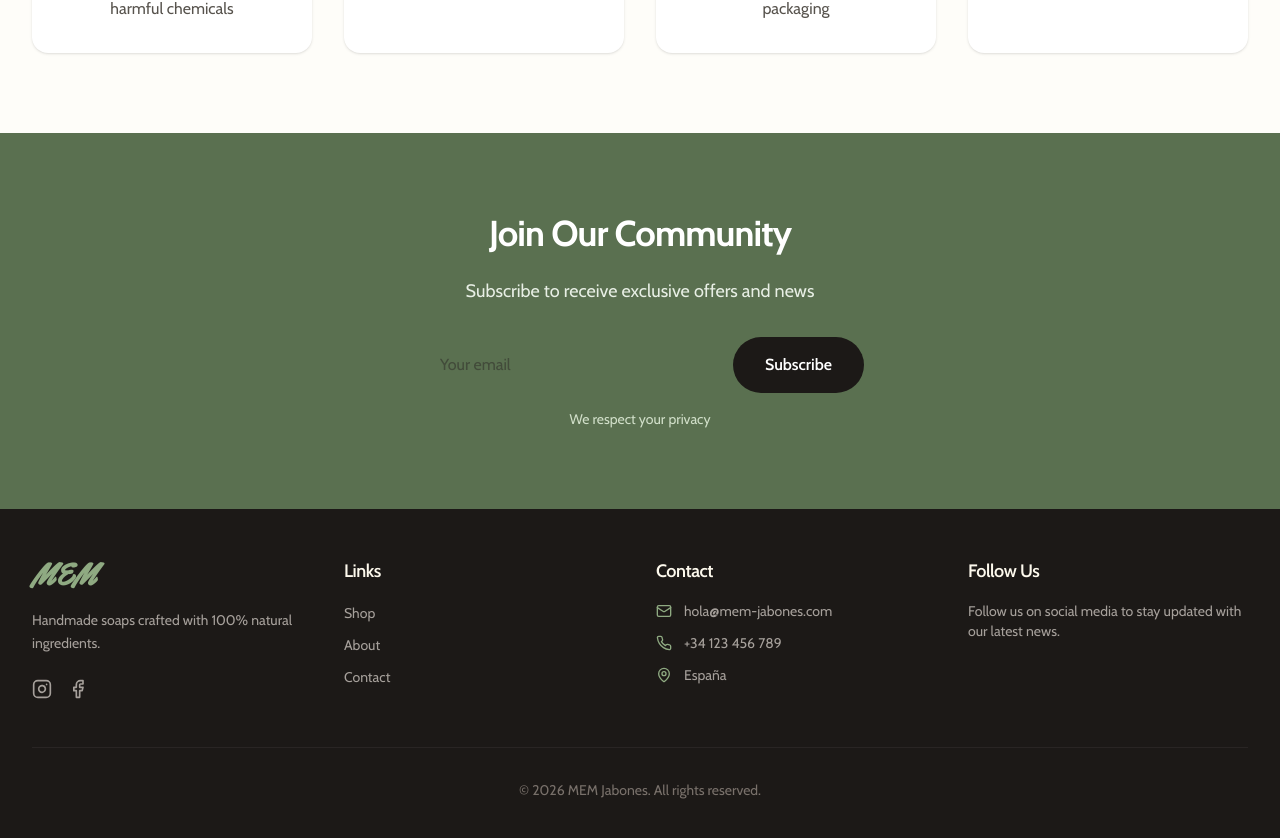
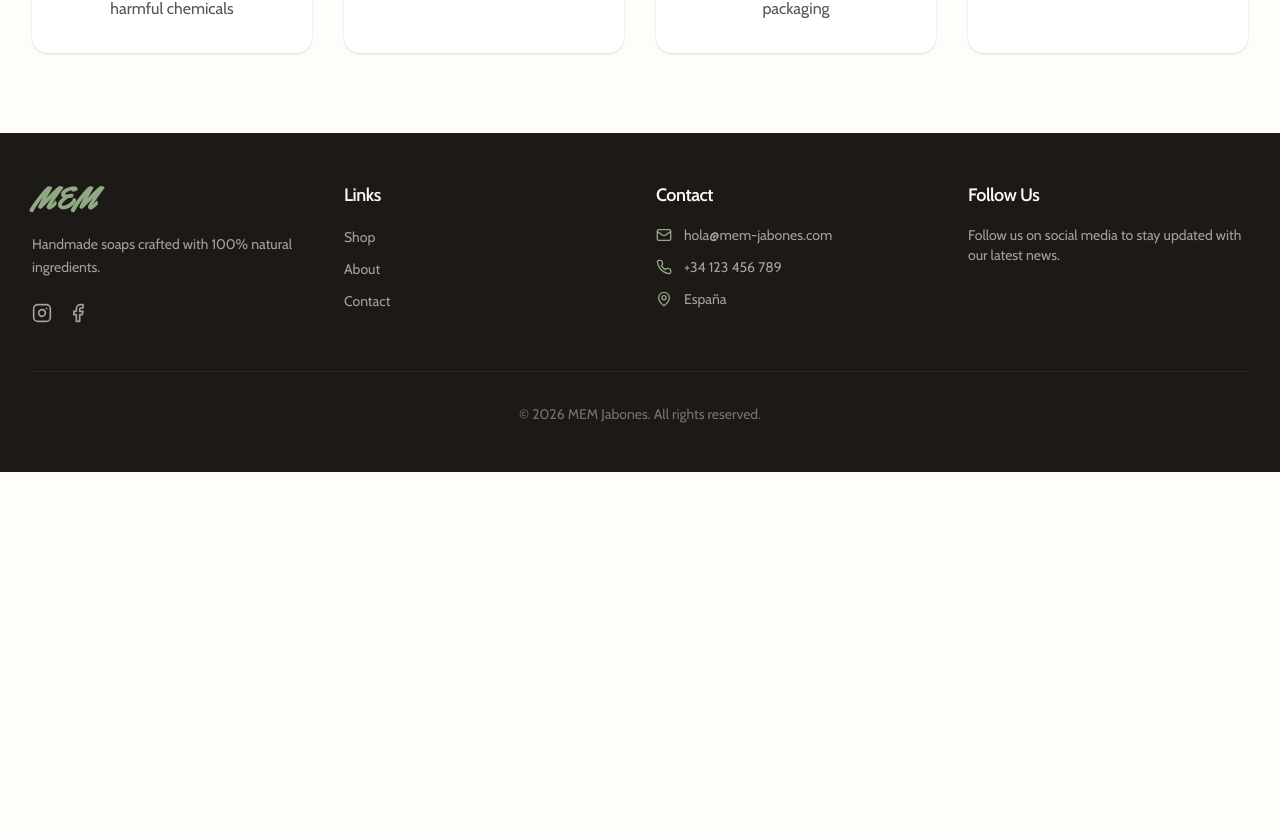
Before and after one commit to hcalderon73/mem-soap, a Next.js app in the folder mem-jabones/: page /en/ in a window 1280 px wide. Shown: the part 1190-2028 px from the top of the page. After the commit the page ends 1662 px from the top, so only its background shows below. Built offline with nearby package versions, Linux system fonts and the light colour scheme.

Commit message:
Remove newsletter/subscription section from homepage and translations

```diff
--- a/mem-jabones/app/[locale]/page.tsx
+++ b/mem-jabones/app/[locale]/page.tsx
@@ -122,33 +122,7 @@ export default function HomePage() {
         </div>
       </section>
 
-      {/* CTA Section */}
-      <section className="py-20 bg-primary-600">
-        <div className="container mx-auto px-4 sm:px-6 lg:px-8 text-center">
-          <h2 className="text-3xl md:text-4xl font-bold text-white mb-6">
-            {t('newsletter.title')}
-          </h2>
-          <p className="text-primary-100 text-lg mb-8 max-w-2xl mx-auto">
-            {t('newsletter.subtitle')}
-          </p>
-          <form className="max-w-md mx-auto flex flex-col sm:flex-row gap-3">
-            <input
-              type="email"
-              placeholder={t('newsletter.placeholder')}
-              className="flex-1 px-6 py-4 rounded-full text-stone-800 focus:outline-none focus:ring-2 focus:ring-primary-300"
-            />
-            <button
-              type="submit"
-              className="px-8 py-4 bg-stone-900 text-white font-semibold rounded-full hover:bg-stone-800 transition-colors duration-200"
-            >
-              {t('newsletter.button')}
-            </button>
-          </form>
-          <p className="text-primary-200 text-sm mt-4">
-            {t('newsletter.privacy')}
-          </p>
-        </div>
-      </section>
+
     </div>
   );
 }
--- a/mem-jabones/lib/i18n/messages/en.json
+++ b/mem-jabones/lib/i18n/messages/en.json
@@ -134,14 +134,7 @@
     },
     "mapPlaceholder": "Location map"
   },
-  "newsletter": {
-    "title": "Join Our Community",
-    "subtitle": "Subscribe to receive exclusive offers and news",
-    "placeholder": "Your email",
-    "button": "Subscribe",
-    "success": "Thank you for subscribing!",
-    "privacy": "We respect your privacy"
-  },
+
   "footer": {
     "description": "Handmade soaps crafted with 100% natural ingredients.",
     "links": {
--- a/mem-jabones/lib/i18n/messages/es.json
+++ b/mem-jabones/lib/i18n/messages/es.json
@@ -134,14 +134,7 @@
     },
     "mapPlaceholder": "Mapa de ubicación"
   },
-  "newsletter": {
-    "title": "Únete a Nuestra Comunidad",
-    "subtitle": "Suscríbete para recibir ofertas exclusivas y novedades",
-    "placeholder": "Tu email",
-    "button": "Suscribirse",
-    "success": "¡Gracias por suscribirte!",
-    "privacy": "Respetamos tu privacidad"
-  },
+
   "footer": {
     "description": "Jabones artesanales elaborados con ingredientes 100% naturales.",
     "links": {
```
Also changed, not shown: 1 other file (tests, documents, lock files or other folders).
